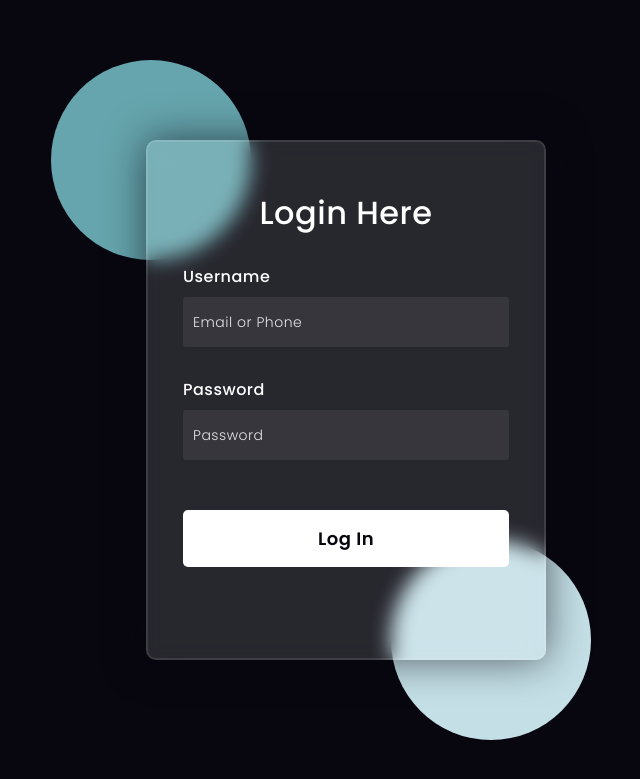
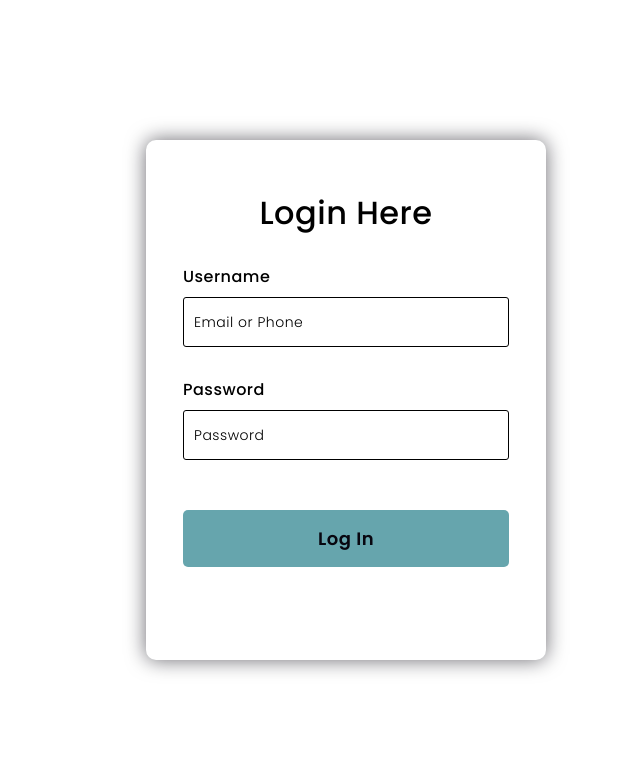
Before and after one commit to PNS-Srivardhan/Mostindia, a Django app: page / in a window 1280 px wide. Shown: the top 779 px of the page, without its empty margins (294-934 px from the left). Run offline with Django 5.2, Linux system fonts and the light colour scheme.

Commit message:
refactor login and staff profile templates for improved styling and structure

```diff
--- a/myproject/myApp/templates/myApp/login.html
+++ b/myproject/myApp/templates/myApp/login.html
@@ -3,9 +3,8 @@
 <html lang="en">
 <head>
     <!-- Design by foolishdeveloper.com -->
-    <title>Mostindia</title>
-    <link rel="icon" type="image/x-icon" href="{% static 'myproject/images/icon.png' %}">
-
+        <title>Mostindia</title>
+        <link rel="icon" type="image/x-icon" href="{% static 'myproject/images/icon.png' %}">
         <link rel="preconnect" href="https://fonts.gstatic.com">
         <link rel="stylesheet" href="https://cdnjs.cloudflare.com/ajax/libs/font-awesome/5.15.4/css/all.min.css">
         <link href="https://fonts.googleapis.com/css2?family=Poppins:wght@300;500;600&display=swap" rel="stylesheet">
@@ -19,11 +18,11 @@
         box-sizing: border-box;
 }
 body{
-        background-color: #080710;
+        background-color: #ffffff;
 }
 .background{
         width: 430px;
-        height: 520px;
+        height: 480px;
         position: absolute;
         transform: translate(-50%,-50%);
         left: 50%;
@@ -35,40 +34,24 @@ body{
         position: absolute;
         border-radius: 50%;
 }
-.shape:first-child{
-        background: linear-gradient(
-                #66A5AD,
-                #66A5AD
-        );
-        left: -80px;
-        top: -80px;
-}
-.shape:last-child{
-        background: linear-gradient(
-                to right,
-                #C4DFE6,
-                #C4DFE6
-        );
-        right: -30px;
-        bottom: -80px;
-}
+
 form{
         height: 520px;
         width: 400px;
-        background-color: rgba(255,255,255,0.13);
+        background-color: white;
         position: absolute;
         transform: translate(-50%,-50%);
         top: 50%;
         left: 50%;
         border-radius: 10px;
         backdrop-filter: blur(10px);
-        border: 2px solid rgba(255,255,255,0.1);
-        box-shadow: 0 0 40px rgba(8,7,16,0.6);
+        border: 2px solid rgb(255, 255, 255);
+        box-shadow: 0 0 20px rgba(8,7,16,0.6);
         padding: 50px 35px;
 }
 form *{
         font-family: 'Poppins',sans-serif;
-        color: #ffffff;
+        color: #000000;
         letter-spacing: 0.5px;
         outline: none;
         border: none;
@@ -90,7 +73,8 @@ input{
         display: block;
         height: 50px;
         width: 100%;
-        background-color: rgba(255,255,255,0.07);
+        background-color: rgb(255, 255, 255);
+        border: 1px solid rgb(0, 0, 0);
         border-radius: 3px;
         padding: 0 10px;
         margin-top: 8px;
@@ -98,12 +82,12 @@ input{
         font-weight: 300;
 }
 ::placeholder{
-        color: #e5e5e5;
+        color: #000000;
 }
 button{
         margin-top: 50px;
         width: 100%;
-        background-color: #ffffff;
+        background-color: #66A5AD;
         color: #080710;
         padding: 15px 0;
         font-size: 18px;
--- a/myproject/myApp/templates/myApp/staff_profiles.html
+++ b/myproject/myApp/templates/myApp/staff_profiles.html
@@ -66,12 +66,11 @@
         '{{ staff_member.address }}',
         '{{ staff_member.insurance_policy_no }}',
         '{{ staff_member.insurance_expiry }}',
-        {% if user.is_superuser %}
         '{{ staff_member.basic_salary }}',
         '{{ staff_member.hra }}',
         '{{ staff_member.conveyance }}',
          '{{ staff_member.spl_allowance }}'
-         {% endif %})">
+         )">
 
    View Bio
 </a>
```
